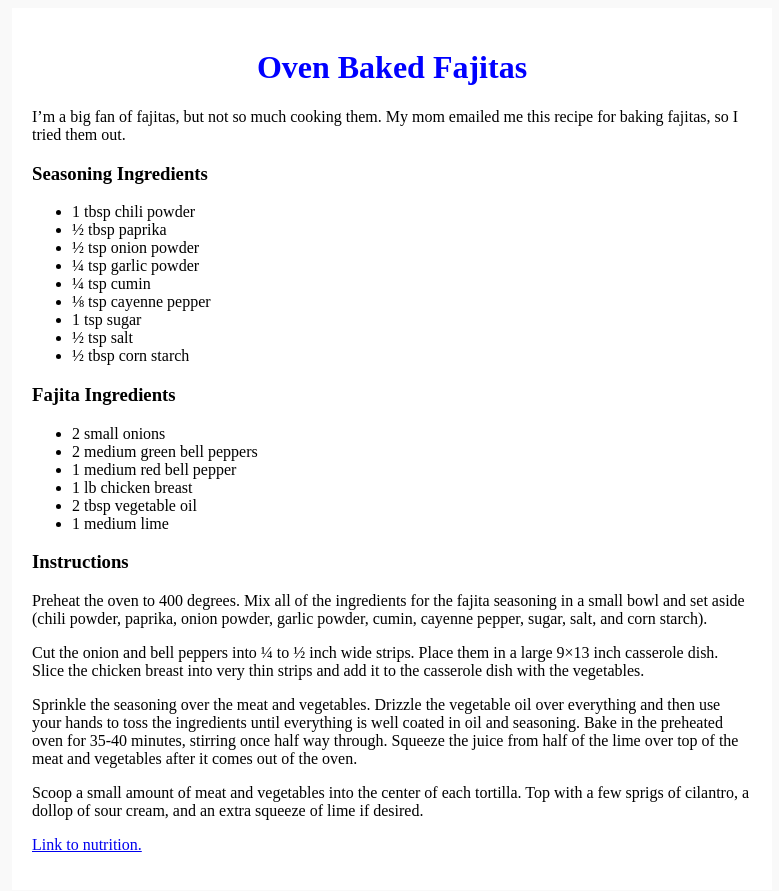
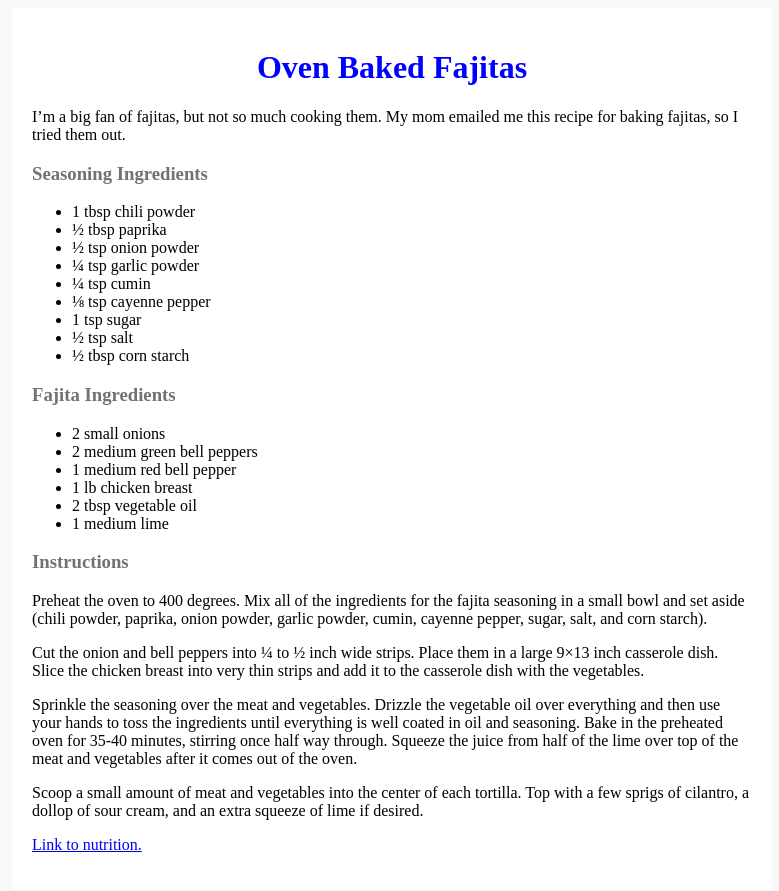
Before and after one commit to adamhammes/old-site, a Jekyll site: the page built from blog/_posts/2015-01-07-oven-baked-fajitas.md, in a window 1280 px wide. Shown: the top 891 px of the page, without its empty margins (248-1027 px from the left). Built offline with Jekyll 4.4.1, drawn with Linux system fonts in a browser that asks for light colours.

Commit message:
Medium grey subheadings

```diff
--- a/assets/css/main.css
+++ b/assets/css/main.css
@@ -5,6 +5,10 @@ body {
 
 h1 {
     color: #0000ff;
+}
+
+h3 {
+    color: #727272;
 }
 
 .archive {
```
